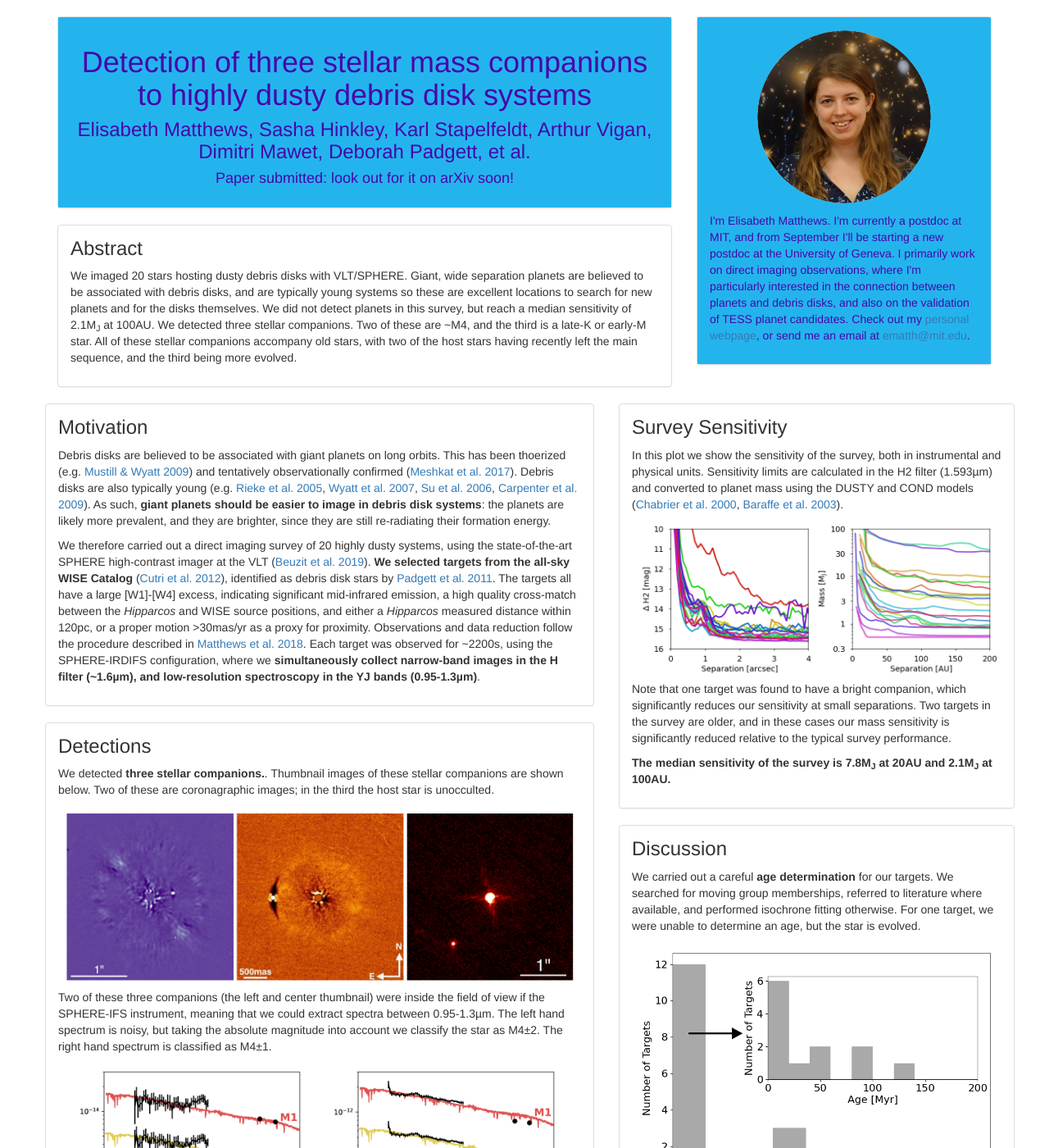
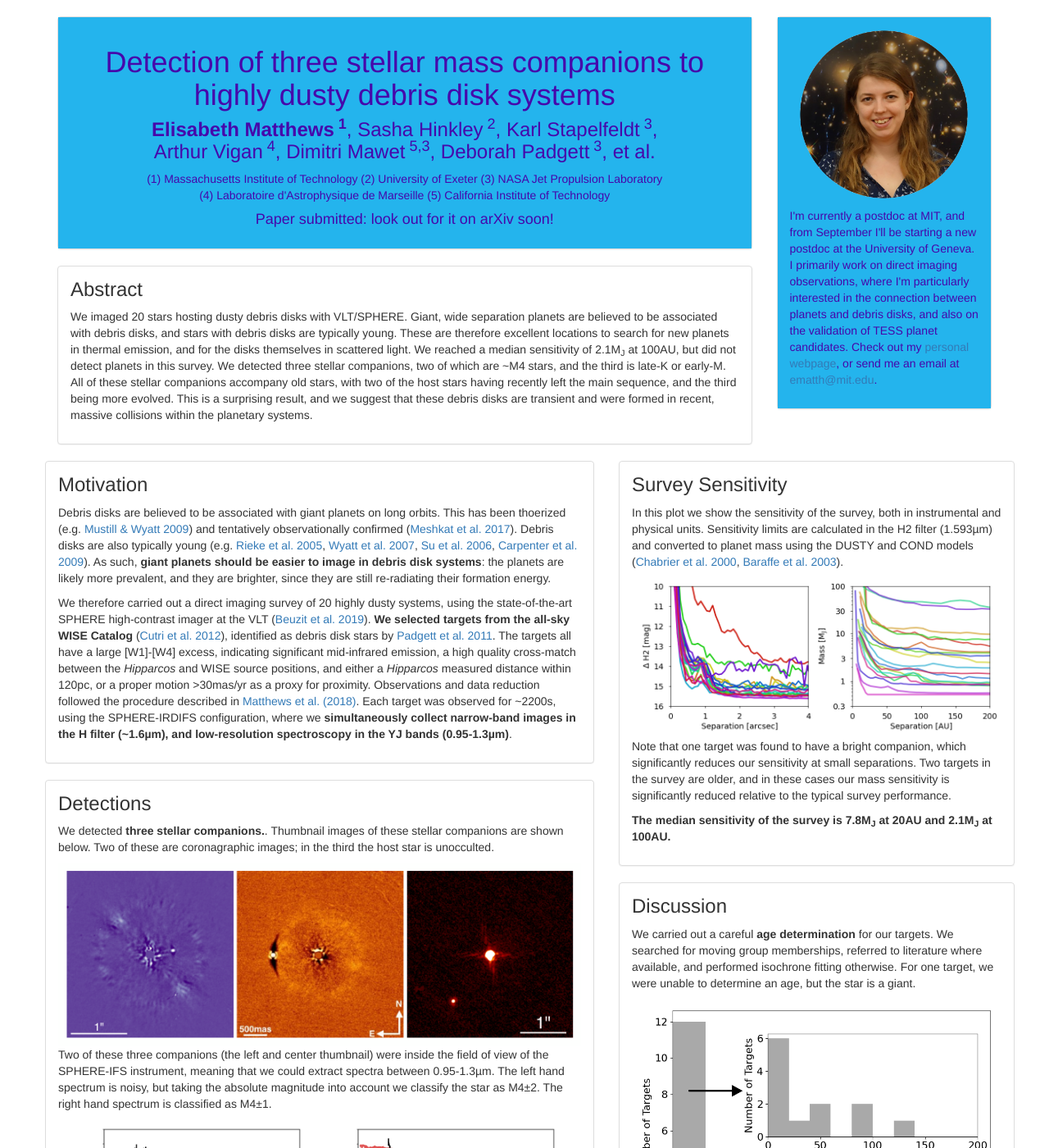
Before and after one commit to ecmatthews/ecmatthews.github.io, a Jekyll site: the page exo3poster/exo3_poster.html, which Jekyll copies as it is, in a window 1280 px wide and 1400 px high. Shown: the whole window at 82% size. Built offline with Jekyll 4.4.1, drawn with Linux system fonts in a browser that asks for light colours; some of the changed text lies outside the part shown.

Commit message:
a few more tweaks to the exo3 poster

```diff
--- a/exo3poster/exo3_poster.html
+++ b/exo3poster/exo3_poster.html
@@ -20,27 +20,28 @@
 <body>
   <div class='container' style='margin-top:20px'>
     <div class='row'>
-      <div class='col-sm-8'>
+      <div class='col-sm-9'>
         <div class='panel panel-default'>
           <div class='panel-body panel-custom-title'>
             <h1 class='text-center'> Detection of three stellar mass companions to highly dusty debris disk systems</h1>
-            <h3 class='text-center'> Elisabeth Matthews, Sasha Hinkley, Karl Stapelfeldt, Arthur Vigan, Dimitri Mawet, Deborah Padgett, et al.</h3>
+            <h3 class='text-center'> <b>Elisabeth Matthews<sup> 1</sup></b>, Sasha Hinkley<sup> 2</sup>, Karl Stapelfeldt<sup> 3</sup>, <br> Arthur Vigan<sup> 4</sup>, Dimitri Mawet<sup> 5,3</sup>, Deborah Padgett<sup> 3</sup>, et al.</h3>
+            <p class='text-center'> (1) Massachusetts Institute of Technology (2) University of Exeter (3) NASA Jet Propulsion Laboratory <br> (4) Laboratoire d'Astrophysique de Marseille (5) California Institute of Technology </p>
             <h4 class='text-center'> Paper submitted: look out for it on arXiv soon! </h4>
           </div>
         </div>
         <div class='panel panel-default'>
           <div class='panel-body'>
             <h3>Abstract</h3>
-            <p>We imaged 20 stars hosting dusty debris disks with VLT/SPHERE. Giant, wide separation planets are believed to be associated with debris disks, and are typically young systems so these are excellent locations to search for new planets and for the disks themselves. We did not detect planets in this survey, but reach a median sensitivity of 2.1M<sub>J</sub> at 100AU. We detected three stellar companions. Two of these are ~M4, and the third is a late-K or early-M star. All of these stellar companions accompany old stars, with two of the host stars having recently left the main sequence, and the third being more evolved.
+            <p>We imaged 20 stars hosting dusty debris disks with VLT/SPHERE. Giant, wide separation planets are believed to be associated with debris disks, and stars with debris disks are typically young. These are therefore excellent locations to search for new planets in thermal emission, and for the disks themselves in scattered light. We reached a median sensitivity of 2.1M<sub>J</sub> at 100AU, but did not detect planets in this survey. We detected three stellar companions, two of which are ~M4 stars, and the third is late-K or early-M. All of these stellar companions accompany old stars, with two of the host stars having recently left the main sequence, and the third being more evolved. This is a surprising result, and we suggest that these debris disks are transient and were formed in recent, massive collisions within the planetary systems.
             </p>
           </div>
         </div>
       </div>
-      <div class='col-sm-4'>
+      <div class='col-sm-3'>
        <div class='panel panel-default'>
         <div class='panel-body panel-custom-title'>
-          <p class='text-center'> <img src='https://ecmatthews.github.io/exo3poster/matthews2018.png' width='65%' height='auto' > </p>
-          <p> I'm Elisabeth Matthews. I'm currently a postdoc at MIT, and from September I'll be starting a new postdoc at the University of Geneva. I primarily work on direct imaging observations, where I'm particularly interested in the connection between planets and debris disks, and also on the validation of TESS planet candidates. Check out my <a href='https://ecmatthews.github.io/'>personal webpage</a>, or send me an email at <a href='mailto:ematth@mit.edu'>ematth@mit.edu</a>. </p>
+          <p class='text-center'> <img src='https://ecmatthews.github.io/exo3poster/matthews2018.png' width='90%' height='auto' > </p>
+          <p> I'm currently a postdoc at MIT, and from September I'll be starting a new postdoc at the University of Geneva. I primarily work on direct imaging observations, where I'm particularly interested in the connection between planets and debris disks, and also on the validation of TESS planet candidates. Check out my <a href='https://ecmatthews.github.io/'>personal webpage</a>, or send me an email at <a href='mailto:ematth@mit.edu'>ematth@mit.edu</a>. </p>
         </div>
       </div>
     </div>
@@ -54,7 +55,7 @@
             <h3>Motivation</h3>
             <p> Debris disks are believed to be associated with giant planets on long orbits. This has been thoerized (e.g. <a href='https://ui.adsabs.harvard.edu/abs/2009MNRAS.399.1403M/abstract'>Mustill & Wyatt 2009</a>) and tentatively observationally confirmed (<a href='https://ui.adsabs.harvard.edu/abs/2017AJ....154..245M/abstract'>Meshkat et al. 2017</a>). Debris disks are also typically young (e.g. <a href='https://ui.adsabs.harvard.edu/abs/2005ApJ...620.1010R/abstract'>Rieke et al. 2005</a>, <a href='https://ui.adsabs.harvard.edu/abs/2007ApJ...663..365W/abstract'>Wyatt et al. 2007</a>, <a href='https://ui.adsabs.harvard.edu/abs/2007ApJ...663..365W/abstract'>Su et al. 2006</a>, <a href='https://ui.adsabs.harvard.edu/abs/2009ApJS..181..197C/abstract'>Carpenter et al. 2009</a>). As such, <b>giant planets should be easier to image in debris disk systems</b>: the planets are likely more prevalent, and they are brighter, since they are still re-radiating their formation energy.</p>
 
-            <p> We therefore carried out a direct imaging survey of 20 highly dusty systems, using the state-of-the-art SPHERE high-contrast imager at the VLT (<a href='https://ui.adsabs.harvard.edu/abs/2009ApJS..181..197C/abstract'>Beuzit et al. 2019</a>). <b>We selected targets from the all-sky WISE Catalog</b> (<a href='https://ui.adsabs.harvard.edu/abs/2012yCat.2311....0C/abstract'>Cutri et al. 2012</a>), identified as debris disk stars by <a href='https://ui.adsabs.harvard.edu/abs/2011AAS...21733305P/abstract'>Padgett et al. 2011</a>. The targets all have a large [W1]-[W4] excess, indicating significant mid-infrared emission, a high quality cross-match between the <i>Hipparcos</i> and WISE source positions, and either a <i>Hipparcos</i> measured distance within 120pc, or a proper motion >30mas/yr as a proxy for proximity. Observations and data reduction follow the procedure described in <a href='https://ui.adsabs.harvard.edu/abs/2018MNRAS.480.2757M/abstract'>Matthews et al. 2018</a>. Each target was observed for ~2200s, using the SPHERE-IRDIFS configuration, where we <b>simultaneously collect narrow-band images in the H filter (~1.6&micro;m), and low-resolution spectroscopy in the YJ bands (0.95-1.3&micro;m)</b>.
+            <p> We therefore carried out a direct imaging survey of 20 highly dusty systems, using the state-of-the-art SPHERE high-contrast imager at the VLT (<a href='https://ui.adsabs.harvard.edu/abs/2009ApJS..181..197C/abstract'>Beuzit et al. 2019</a>). <b>We selected targets from the all-sky WISE Catalog</b> (<a href='https://ui.adsabs.harvard.edu/abs/2012yCat.2311....0C/abstract'>Cutri et al. 2012</a>), identified as debris disk stars by <a href='https://ui.adsabs.harvard.edu/abs/2011AAS...21733305P/abstract'>Padgett et al. 2011</a>. The targets all have a large [W1]-[W4] excess, indicating significant mid-infrared emission, a high quality cross-match between the <i>Hipparcos</i> and WISE source positions, and either a <i>Hipparcos</i> measured distance within 120pc, or a proper motion >30mas/yr as a proxy for proximity. Observations and data reduction followed the procedure described in <a href='https://ui.adsabs.harvard.edu/abs/2018MNRAS.480.2757M/abstract'>Matthews et al. (2018)</a>. Each target was observed for ~2200s, using the SPHERE-IRDIFS configuration, where we <b>simultaneously collect narrow-band images in the H filter (~1.6&micro;m), and low-resolution spectroscopy in the YJ bands (0.95-1.3&micro;m)</b>.
 
             </p>
           </div>
@@ -65,7 +66,7 @@
             <h3>Detections</h3>
             <p>We detected <b>three stellar companions.</b>. Thumbnail images of these stellar companions are shown below. Two of these are coronagraphic images; in the third the host star is unocculted.</p>
             <img src='https://ecmatthews.github.io/exo3poster/dotd_thumbnails.png' width='100%' height='auto'>
-            <p>Two of these three companions (the left and center thumbnail) were inside the field of view if the SPHERE-IFS instrument, meaning that we could extract spectra between 0.95-1.3&micro;m. The left hand spectrum is noisy, but taking the absolute magnitude into account we classify the star as M4&plusmn;2. The right hand spectrum is classified as M4&plusmn;1.</p>
+            <p>Two of these three companions (the left and center thumbnail) were inside the field of view of the SPHERE-IFS instrument, meaning that we could extract spectra between 0.95-1.3&micro;m. The left hand spectrum is noisy, but taking the absolute magnitude into account we classify the star as M4&plusmn;2. The right hand spectrum is classified as M4&plusmn;1.</p>
             <div>
               <img src='https://ecmatthews.github.io/exo3poster/dotd_spectrum2.png' width='48%' height='auto'>
               <img src='https://ecmatthews.github.io/exo3poster/dotd_spectrum1.png' width='48%' height='auto'>
@@ -90,12 +91,12 @@
       <div class='panel panel-default'>
         <div class='panel-body'>
           <h3>Discussion</h3>
-          <p>We carried out a careful <b>age determination</b> for our targets. We searched for moving group memberships, referred to literature where available, and performed isochrone fitting otherwise. For one target, we were unable to determine an age, but the star is evolved.</p>
+          <p>We carried out a careful <b>age determination</b> for our targets. We searched for moving group memberships, referred to literature where available, and performed isochrone fitting otherwise. For one target, we were unable to determine an age, but the star is a giant.</p>
           <img src='https://ecmatthews.github.io/exo3poster/dotd_agehist.png' width='100%' height='auto'>
 
-          <p>The histogram shows the distribution of ages in our survey, with stars with companions highlighted.  Several of targets in the survey are young, but <b>a number of older objects were also observed.</b> In particular, two of the stars with companions have recently left the main sequence, and the evolved star also hosts a companion.</p>
+          <p>The histogram shows the distribution of ages in our survey, with stars with companions highlighted.  Several of targets in the survey are young, but <b>a number of older objects were also observed.</b> In particular, two of the stars with companions have recently left the main sequence, and the evolved star also hosts a companion (not shown in the histogram).</p>
 
-          This is surprising, since debris disks are far more common around young stars. It is also striking that several of the older stars in the survey have stellar companions. A few older debris disks are known, such as kappa CrB (<a href='https://ui.adsabs.harvard.edu/abs/2013MNRAS.431.3025B/abstract'>Bonsor et al. 2013</a>), and BD+20 307 (<a href='https://ui.adsabs.harvard.edu/abs/2011ApJ...726...72W/abstract'>Weinberger et al. 2011</a>). For BD+20 307, Weinberger et al. inferred that <b>the large volumes of dust had recently been produced in a cataclysmic collision within the system</b>. Theory suggests that stellar evolution in a binary system can cause complex dynamical evolution of planetary systems (<a href='https://ui.adsabs.harvard.edu/abs/2012ApJ...753...91K/abstract'>Kratter & Perets 2012</a>), and perhaps this dynamical evolution is causing cataclysmic collisions, and elevating the level of dust in the systems we observed for a short time. We suggest that this is the case for the old stars in our survey: the binary configuration has caused the planet orbits to evolve and prompted a massive collision, perhaps between a planet and a planetesimal belt, and generated high volumes of transient dust.
+          This is surprising, since debris disks are far more common around young stars. It is also striking that several of the older stars in the survey have stellar companions. A few older debris disks are known, such as kappa CrB (<a href='https://ui.adsabs.harvard.edu/abs/2013MNRAS.431.3025B/abstract'>Bonsor et al. 2013</a>), and BD+20 307 (<a href='https://ui.adsabs.harvard.edu/abs/2011ApJ...726...72W/abstract'>Weinberger et al. 2011</a>). For BD+20 307, Weinberger et al. determined that <b>the large volumes of dust had recently been produced in a cataclysmic collision within the system</b>. Theory suggests that stellar evolution in a binary system can cause complex dynamical evolution of planetary systems (<a href='https://ui.adsabs.harvard.edu/abs/2012ApJ...753...91K/abstract'>Kratter & Perets 2012</a>): perhaps this dynamical evolution caused cataclysmic collisions, and has temporarily elevated the level of dust in the systems we observed for a short time. We suggest that this is the case for the old stars in our survey: the binary configuration has caused the planet orbits to evolve, prompting a massive collision, perhaps between a planet and a planetesimal belt, which generated high volumes of transient dust.
         </p>
       </div>
     </div>
```
